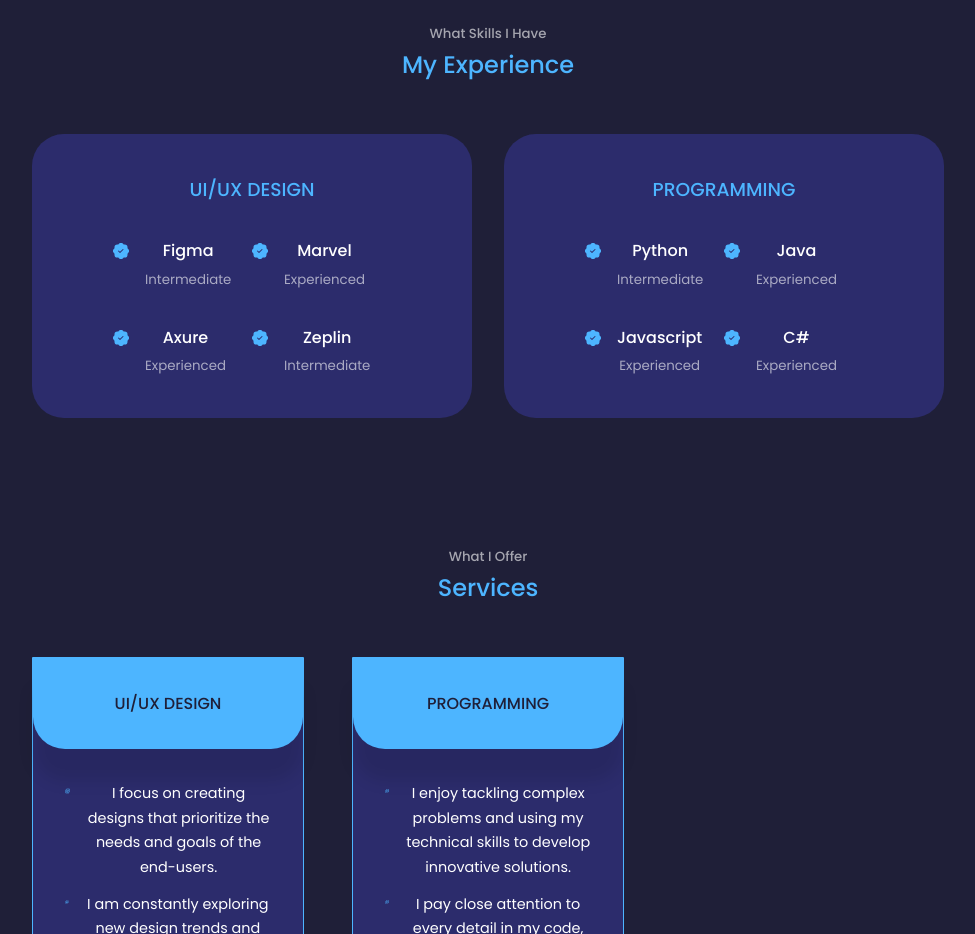
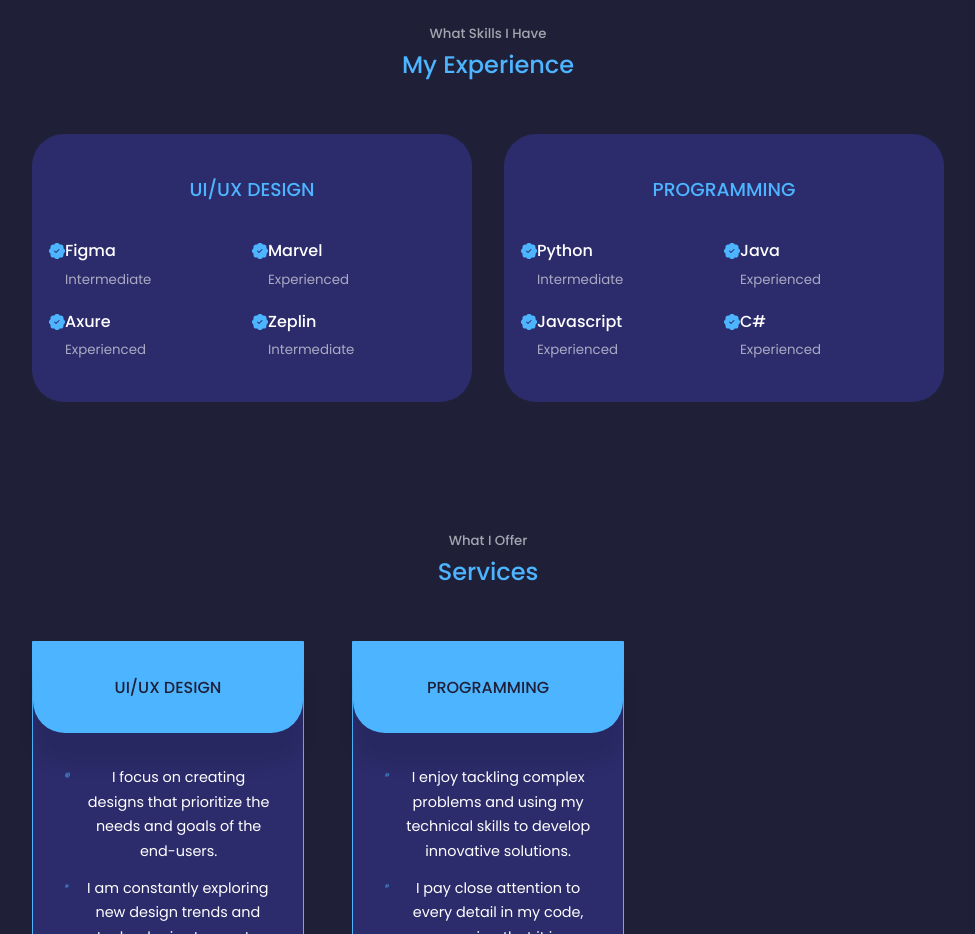
Before and after one commit to teresb/Myportfolio, a React (Create React App) app: page / in a window 1280 px wide. Shown: the part 1840-2774 px from the top of the page, without its empty margins (152-1127 px from the left). Built offline with nearby package versions, Linux system fonts and the light colour scheme.

Commit message:
updated experience

```diff
--- a/src/components/Experience/experience.css
+++ b/src/components/Experience/experience.css
@@ -6,7 +6,7 @@
 
 .experience__container>div {
     background: var(--color-bg-variant);
-    padding: 2.4rem 5rem;
+    padding: 2.4rem 1rem;
     border-radius: 2rem;
     border: 1px solid transparent;
     transition: var(--transition);
@@ -27,12 +27,13 @@
 .experience__content {
     display: grid;
     grid-template-columns: 1fr 1fr;
-    row-gap: 2rem;
+    row-gap: 1rem;
+    text-align: left;
 }
 
 .experience__details {
     display: flex;
-    gap: 1rem;
+    gap: 0rem;
 }
 
 .experience__details-icon {
@@ -41,12 +42,12 @@
 }
 
 /*############# MEDIA QUERIES (MEDIUM DEVICES) ########### */
-@media screen and (max-width: 1024px) {
+@media  screen and (max-width: 1024px) {
     .experience__container {
         grid-template-columns: 1fr;
     }
 
-    .experience__container>div {
+    .experience__container > div {
         width: 80%;
         padding: 2rem;
         margin: 0 auto;
@@ -58,12 +59,12 @@
 }
 
 /*############# MEDIA QUERIES (SMALL DEVICES) ########### */
-@media screen and (max-width: 600px) {
+@media  screen and (max-width: 600px) {
     .experience__container {
         gap: 1rem;
     }
 
-    .experience__container>div {
+    .experience__container > div {
         width: 100%;
         padding: 2rem 1rem;
     }
```
